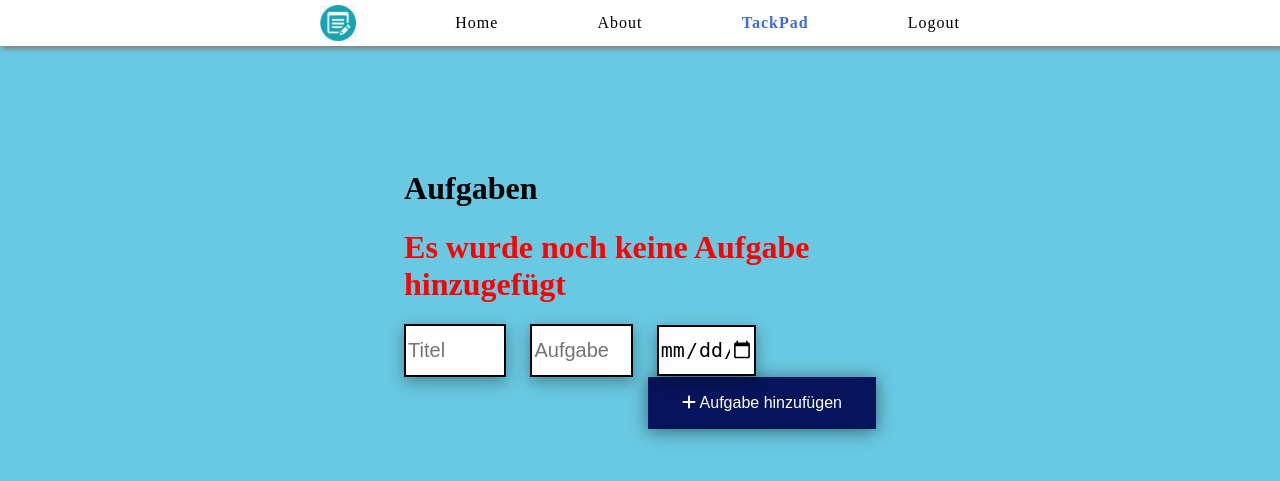
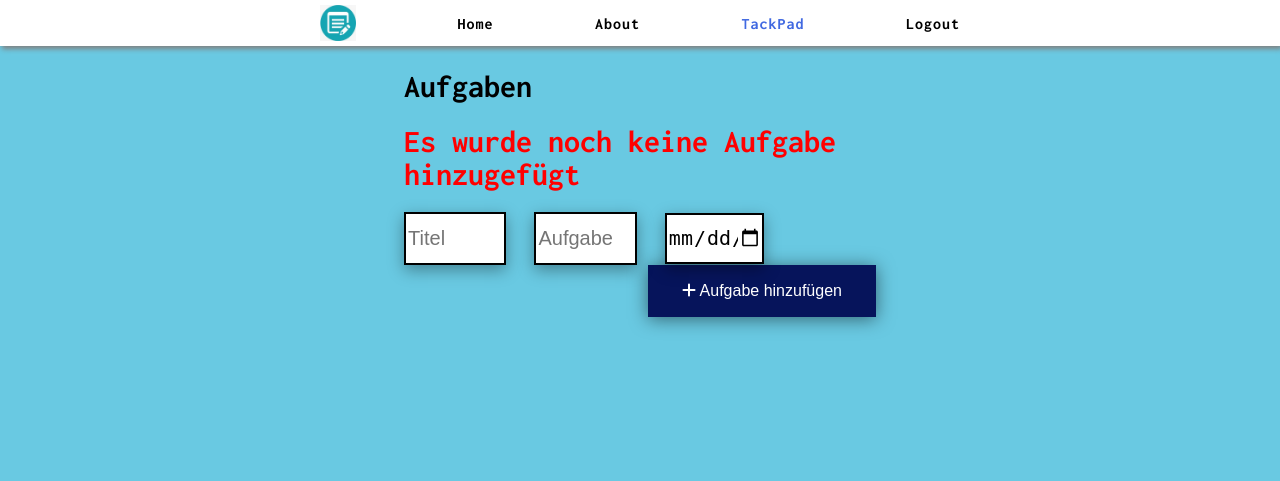
Before and after one commit to olivierluethy/TackPad, a PHP site: the page made by app/Views/tackpad.view.php in a window 1280 px wide. Shown: the top 481 px of the page. Run offline with PHP 8.4, Linux system fonts and the light colour scheme; the template is opened without the code that fills it, so the values that code supplies are empty; the visitor is signed in with stand-in values (Sample User, id 1); some libraries are stand-ins or nearby versions.

Commit message:
Finished decade

```diff
--- a/app/Views/tackpad.view.php
+++ b/app/Views/tackpad.view.php
@@ -39,6 +39,11 @@ if(!isset($_SESSION["loggedin"]) || $_SESSION["loggedin"] !== true){
 
     <link rel="shortcut icon" href="assets/favicon.ico">
     <meta name="author" content="Olivier Luethy">
+    <link rel="preconnect" href="https://fonts.googleapis.com">
+
+    <!-- Importing font from google -->
+    <link rel="preconnect" href="https://fonts.gstatic.com" crossorigin>
+    <link href="https://fonts.googleapis.com/css2?family=Inconsolata:wght@700&display=swap" rel="stylesheet">
 
     <script src="https://kit.fontawesome.com/a076d05399.js"></script>
     <script src="https://ajax.googleapis.com/ajax/libs/jquery/1.11.0/jquery.min.js"></script>
--- a/public/css/nav.css
+++ b/public/css/nav.css
@@ -1,7 +1,6 @@
 nav {
   background: white;
   padding: 5px 30%;
-  margin-bottom: 100px;
   display: flex;
   justify-content: space-between;
   align-items: center;
--- a/public/css/nav.scss
+++ b/public/css/nav.scss
@@ -1,7 +1,6 @@
 nav {
     background: white;
     padding: 5px 30%;
-    margin-bottom: 100px;
     display: flex;
     justify-content: space-between;
     align-items: center;
--- a/public/css/tackpad.css
+++ b/public/css/tackpad.css
@@ -2,10 +2,7 @@ body {
   margin: 0;
   padding: 0;
   background-color: #69c9e2;
-  /* Navigation Bar */
-}
-body header {
-  /* ---- */
+  font-family: "Inconsolata", monospace;
 }
 body header nav {
   background: white;
--- a/public/css/tackpad.scss
+++ b/public/css/tackpad.scss
@@ -2,7 +2,7 @@ body {
     margin: 0;
     padding: 0;
     background-color: #69c9e2;
-    /* Navigation Bar */
+    font-family: 'Inconsolata', monospace;
     header {
         nav {
             background: white;
@@ -34,7 +34,6 @@ body {
                 color: black;
             }
         }
-        /* ---- */
     }
     table {
         table,
```
Also changed, not shown: 4 other files.
